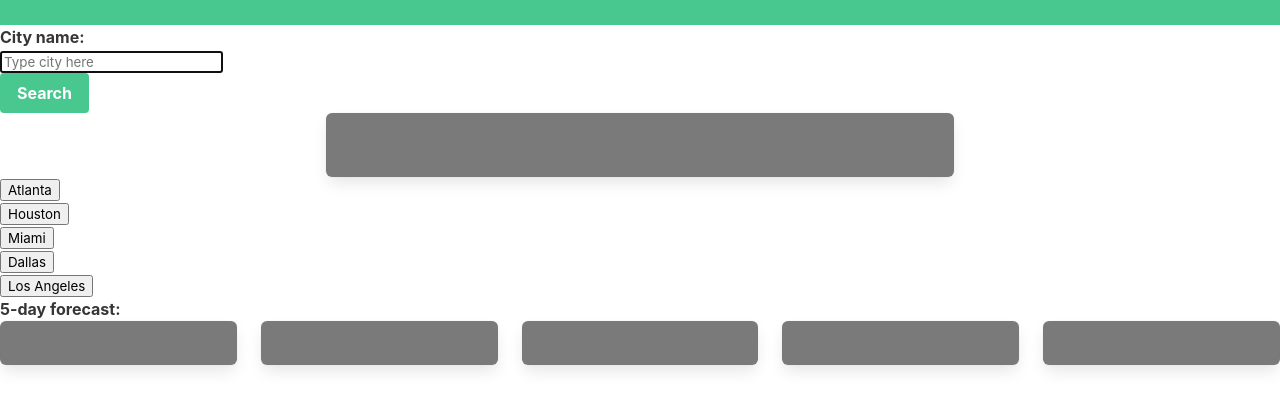
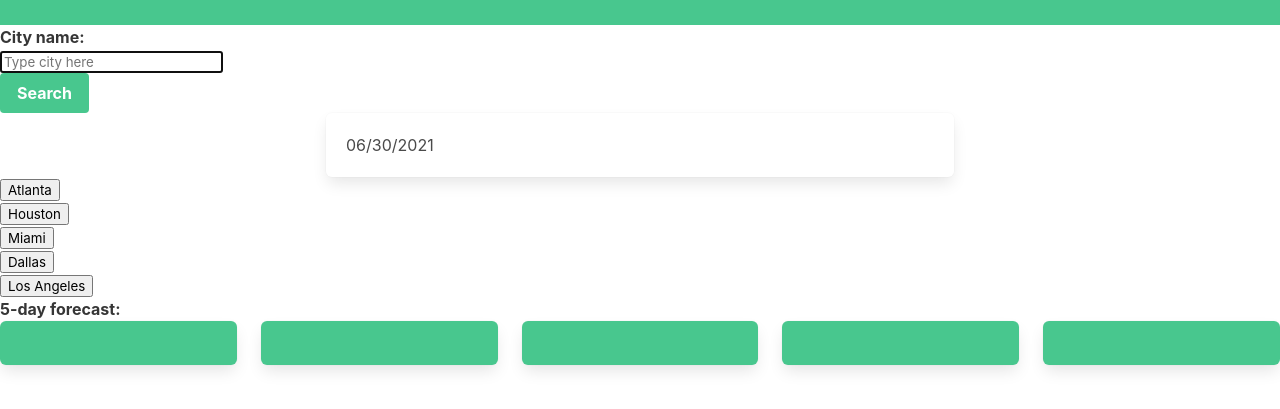
Before and after one commit to AngelaTaylor87/Weather-Dashboard, a plain HTML site: page index.html in a window 1280 px wide. Shown: the part 107-516 px from the top of the page. Drawn offline with nearby package versions, Linux system fonts and the light colour scheme.

Commit message:
ch bx bg

```diff
--- a/index.html
+++ b/index.html
@@ -35,9 +35,9 @@
   <div>
     <aside class="columns">
       <div class="column is-half is-offset-one-quarter">
-        <div class="box has-background-grey" id="box1">
-          <ul class="has-text-white">
-            <li class="title is-5 has-text-white" id="current-date"></li>
+        <div class="box" id="box1">
+          <ul>
+            <li id="current-date"></li>
             <li id="current-temp"></li>
             <li id="current-wind"></li>
             <li id="current-hum"></li>
@@ -63,7 +63,7 @@
 
   <div class="columns">
     <div class="column">
-      <div class="box has-background-grey" id="box2">
+      <div class="box has-background-success" id="box2">
         <ul class="has-text-white">
           <li class="title is-5" id="next-day"></li>
           <li class="subtitle has-text-white" id="n-d-temp"></li>
@@ -74,7 +74,7 @@
       </div>
     </div>
     <div class="column">
-      <div class="box has-background-grey" id="box3">
+      <div class="box has-background-success" id="box3">
         <ul class="has-text-white">
           <li class="title is-5" id="third-day"></li>
           <li class="subtitle has-text-white" id="third-d-temp"></li>
@@ -85,7 +85,7 @@
       </div>
     </div>
     <div class="column">
-      <div class="box has-background-grey has-text-white" id="box4">
+      <div class="box has-background-success has-text-white" id="box4">
         <ul class="has-text-white">
           <li class="title is-5" id="fourth-day"></li>
           <li class="subtitle has-text-white" id="fourth-d-temp"></li>
@@ -96,7 +96,7 @@
       </div>
     </div>
     <div class="column">
-      <div class="box has-background-grey" id="box5">
+      <div class="box has-background-success" id="box5">
         <ul class="has-text-white">
           <li class="title is-5" id="fifth-day"></li>
           <li class="subtitle has-text-white" id="fifth-d-temp"></li>
@@ -107,7 +107,7 @@
       </div>
     </div>
     <div class="column">
-      <div class="box has-background-grey" id="box6">
+      <div class="box has-background-success" id="box6">
         <ul class="has-text-white">
           <li class="title is-5" id="sixth-day"></li>
           <li class="subtitle has-text-white" id="sixth-d-temp"></li>
@@ -117,11 +117,10 @@
         </ul>
       </div>
     </div>
-
+    <script type="text/javascript" src="https://cdnjs.cloudflare.com/ajax/libs/moment.js/2.27.0/moment.min.js"></script>
     <script src="https://code.jquery.com/jquery-3.5.1.min.js"
       integrity="sha256-9/aliU8dGd2tb6OSsuzixeV4y/faTqgFtohetphbbj0=" crossorigin="anonymous"></script>
     <script src="./js/script.js"></script>
-    <script type="text/javascript" src="https://cdnjs.cloudflare.com/ajax/libs/moment.js/2.27.0/moment.min.js"></script>
 </body>
 
 </html>
--- a/js/script.js
+++ b/js/script.js
@@ -5,6 +5,7 @@ var temp = document.getElementById('current-temp')
 var wind = document.getElementById('current-wind')
 var humid = document.getElementById('current-hum')
 var uvi = document.getElementById('uv-index')
+
 var nDTemp = document.getElementById('n-d-temp')
 var nDWind = document.getElementById('n-d-wind')
 var nDHum = document.getElementById('n-d-hum')
@@ -52,6 +53,7 @@ fetchButton.addEventListener('click', function(){
                 humid.textContent = "Humidity: " + data.current.humidity + " %";
                 temp.textContent = "Temp: " + data.current.temp + " °F";
                 uvi.textContent = "Uv Index: " + data.current.uvi;
+
                 nDTemp.textContent = "Temp: " + data.daily[1].temp.day + " °F";
                 nDWind.textContent = "Wind: " + data.daily[1.].wind_speed + " MPH";
                 nDHum.textContent = "Humidity: " + data.daily[1].humidity + " %";
```
